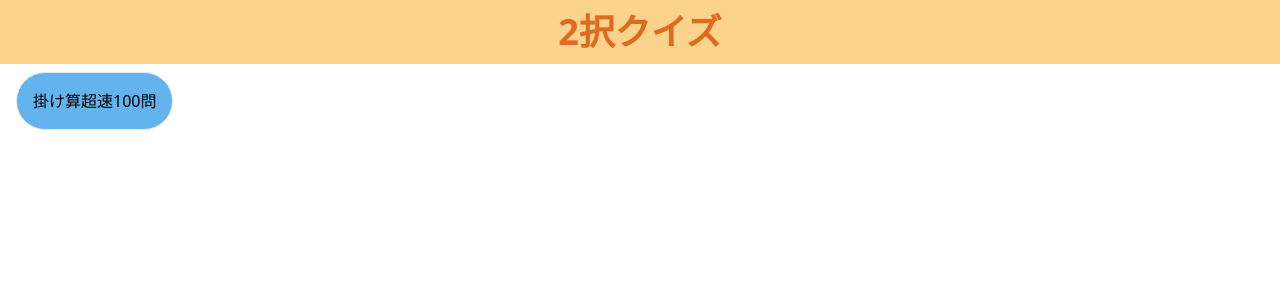
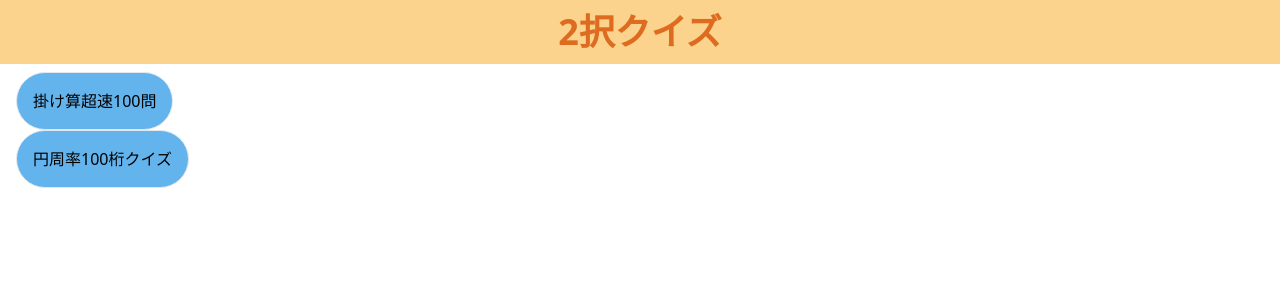
Before and after one commit to Siroyaka/2choisesQuiz, a Next.js app: page / in a window 1280 px wide. Shown: the top 300 px of the page. Built offline with nearby package versions, Linux system fonts and the light colour scheme.

Commit message:
初期画面を配列に変更

```diff
--- /dev/null
+++ b/src/lib/PagesData.ts
@@ -0,0 +1,17 @@
+interface IPages {
+  title: string,
+  href: string
+}
+
+const PagesData: IPages[] = ([
+  {
+    title: '掛け算超速100問',
+    href: '/automatic/speed_mul100'
+  },
+  {
+    title: '円周率100桁クイズ',
+    href: '/original/pi_100digits'
+  }
+])
+
+export default PagesData;
--- a/src/pages/index.tsx
+++ b/src/pages/index.tsx
@@ -2,14 +2,20 @@ import React from 'react';
 
 import Link from 'next/link';
 
+import PagesData from 'lib/PagesData';
+
 const Home: React.FC = () => {
   return (
     <div className='my-2 mx-4'>
-      <Link href='/speed_mul100'>
-        <button className='p-4 border hover:bg-blue-300 bg-blue-400 rounded-full'>
-          掛け算超速100問
-        </button>
-      </Link>
+      {PagesData.map(x => (
+        <nav>
+          <Link href={x.href}>
+            <button className='p-4 border hover:bg-blue-300 bg-blue-400 rounded-full'>
+              {x.title}
+            </button>
+          </Link>
+        </nav>
+      ))}
     </div>
   )
 }
```
